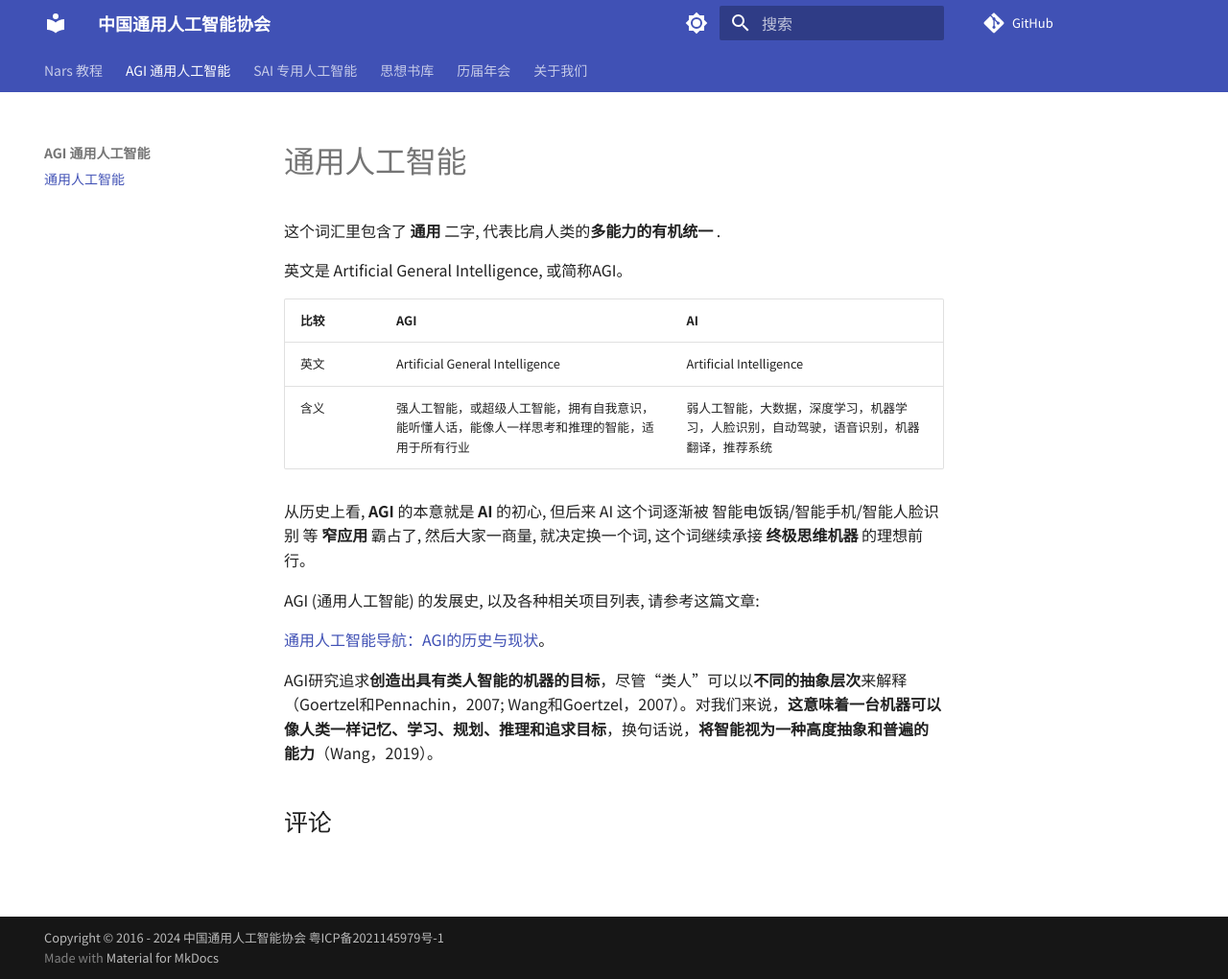
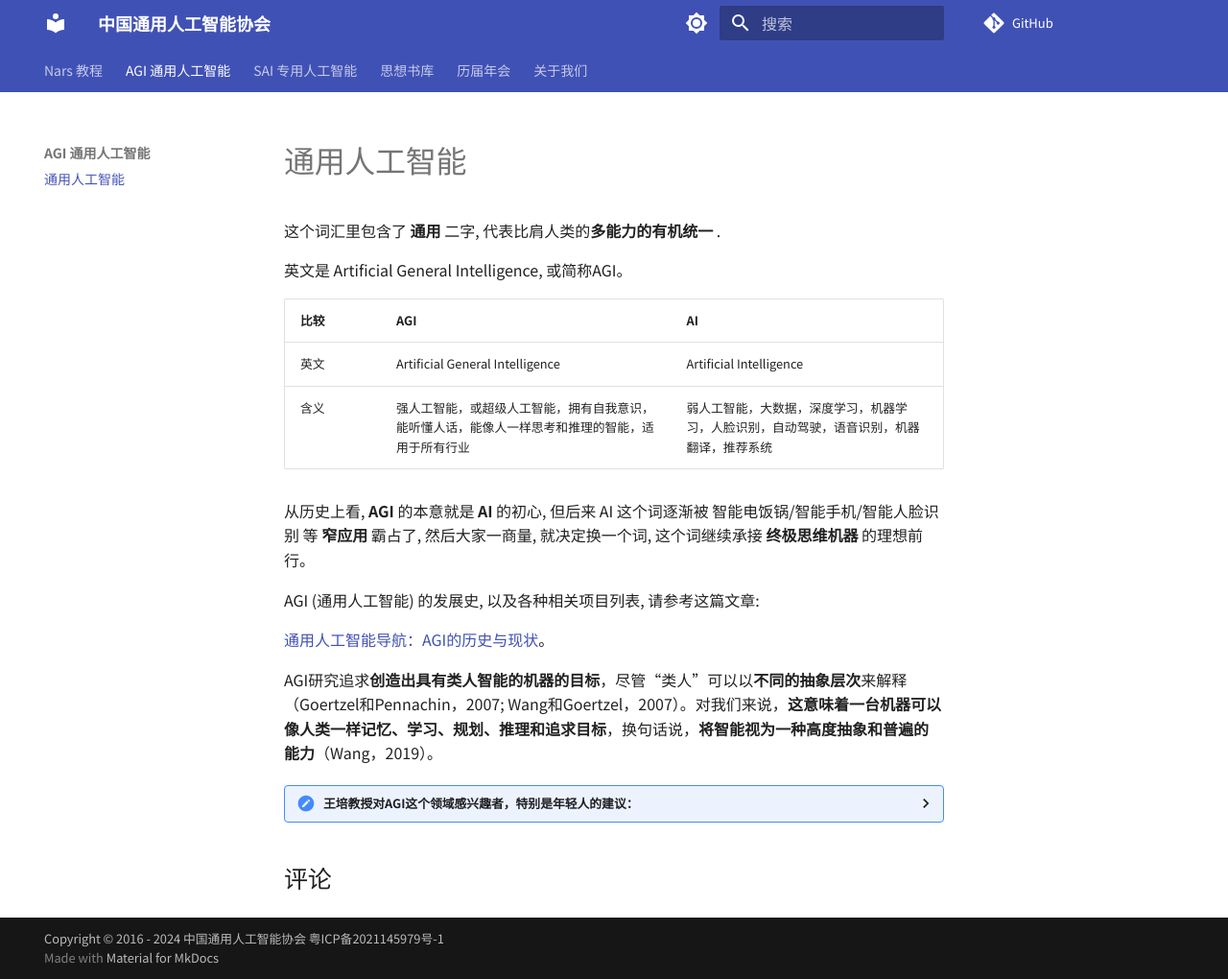
Before and after one commit to Hailaylin/agi-society-cn, an MkDocs documentation site: the page built from docs/agi/agi_intro.md, in a window 1280 px wide and 1020 px high. Shown: the whole window at 96% size. Built offline with MkDocs 1.6.1 and Material for MkDocs 9.7.7, drawn with Linux system fonts in a browser that asks for light colours; comment, search, counter and statistics services are not loaded.

Commit message:
📃 docs(agi介绍): AGI 王培教授谏言

```diff
--- a/docs/agi/agi_intro.md
+++ b/docs/agi/agi_intro.md
@@ -18,5 +18,13 @@ AGI (通用人工智能) 的发展史, 以及各种相关项目列表, 请参考
 
 [通用人工智能导航：AGI的历史与现状](https://www.jiqizhixin.com/articles/2018-11-15-6)。
 
+AGI研究追求**创造出具有类人智能的机器的目标**，尽管“类人”可以以**不同的抽象层次**来解释（Goertzel和Pennachin，2007; Wang和Goertzel，2007）。对我们来说，**这意味着一台机器可以像人类一样记忆、学习、规划、推理和追求目标**，换句话说，**将智能视为一种高度抽象和普遍的能力**（Wang，2019）。
 
-AGI研究追求**创造出具有类人智能的机器的目标**，尽管“类人”可以以**不同的抽象层次**来解释（Goertzel和Pennachin，2007; Wang和Goertzel，2007）。对我们来说，**这意味着一台机器可以像人类一样记忆、学习、规划、推理和追求目标**，换句话说，**将智能视为一种高度抽象和普遍的能力**（Wang，2019）。
+
+/// details | 王培教授对AGI这个领域感兴趣者，特别是年轻人的建议：
+
+**多看文献，多看各方面的（进展），不要轻易相信任何人，包括我在内。**
+
+> 【2022年第七届中国通用人工智能年会_主旨报告】 【精准空降到 49:50】 https://www.bilibili.com/video/BV1fS4y177JZ/?p=4&share_source=copy_web&vd_source=69a514dc0e2aaf825077e413b7f6a4d4&t=2990
+
+///
```
